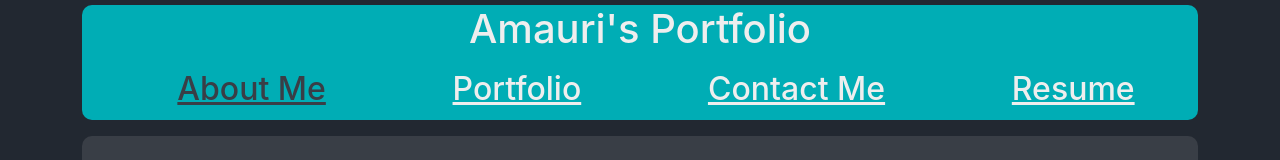
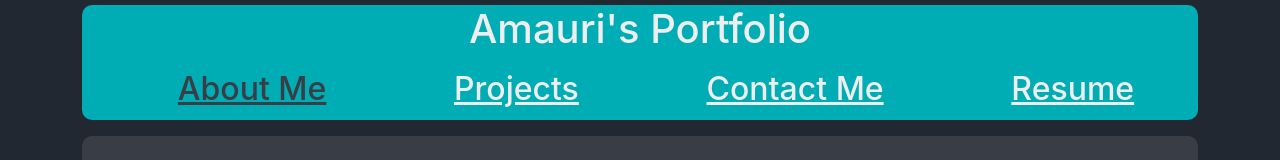
Before and after one commit to NicolasFlamel/nicolasflamel.github.io, a React (Create React App) app: page / in a window 1280 px wide. Shown: the top 160 px of the page. Built offline with nearby package versions, Linux system fonts and the light colour scheme.

Commit message:
updated route syntax: portfolio > projects

```diff
--- a/src/App.js
+++ b/src/App.js
@@ -17,7 +17,7 @@ function App() {
     switch (currentPage) {
       case 'about':
         return <About />;
-      case 'portfolio':
+      case 'projects':
         return <Projects />;
       case 'contact':
         return <Contact />;
--- a/src/components/Header.js
+++ b/src/components/Header.js
@@ -1,12 +1,12 @@
 function Header({ currentPage, setCurrentPage }) {
-  const pages = ['about', 'portfolio', 'contact', 'resume'];
+  const pages = ['about', 'projects', 'contact', 'resume'];
 
   const getHeader = (page) => {
     switch (page) {
       case 'about':
         return 'About Me';
-      case 'portfolio':
-        return 'Portfolio';
+      case 'projects':
+        return 'Projects';
       case 'contact':
         return 'Contact Me';
       case 'resume':
--- a/src/pages/Projects.js
+++ b/src/pages/Projects.js
@@ -6,7 +6,6 @@ function Projects() {
   return (
     // TODO: optimize img loading if possible
     <section className="bg-gray p-5" id="portfolio">
-      <h1>My Projects</h1>
       <ol className="d-flex flex-wrap justify-content-around">
         {projects.map(({ title, githubLink, deployedLink, img, tech }) => {
           return (
```
